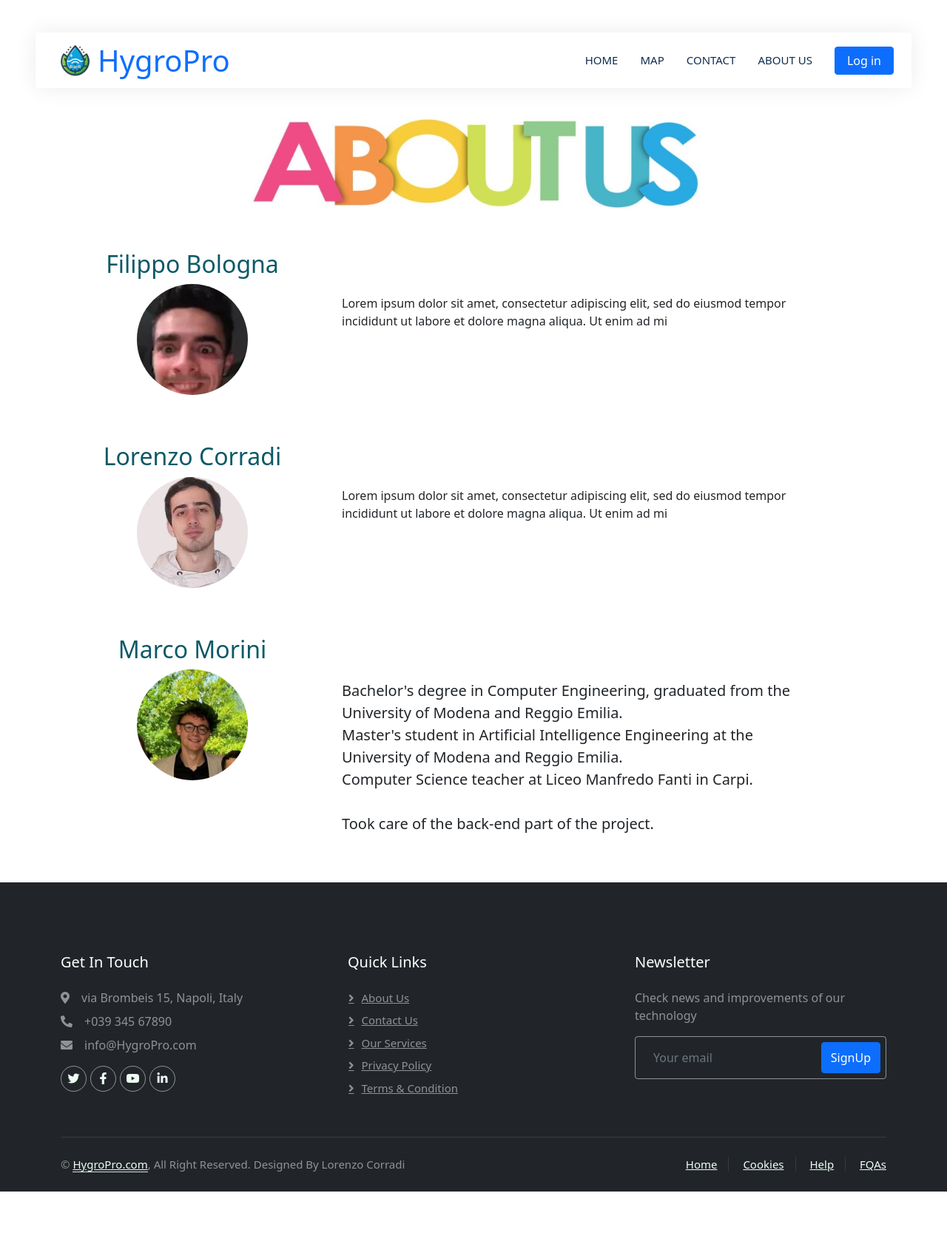
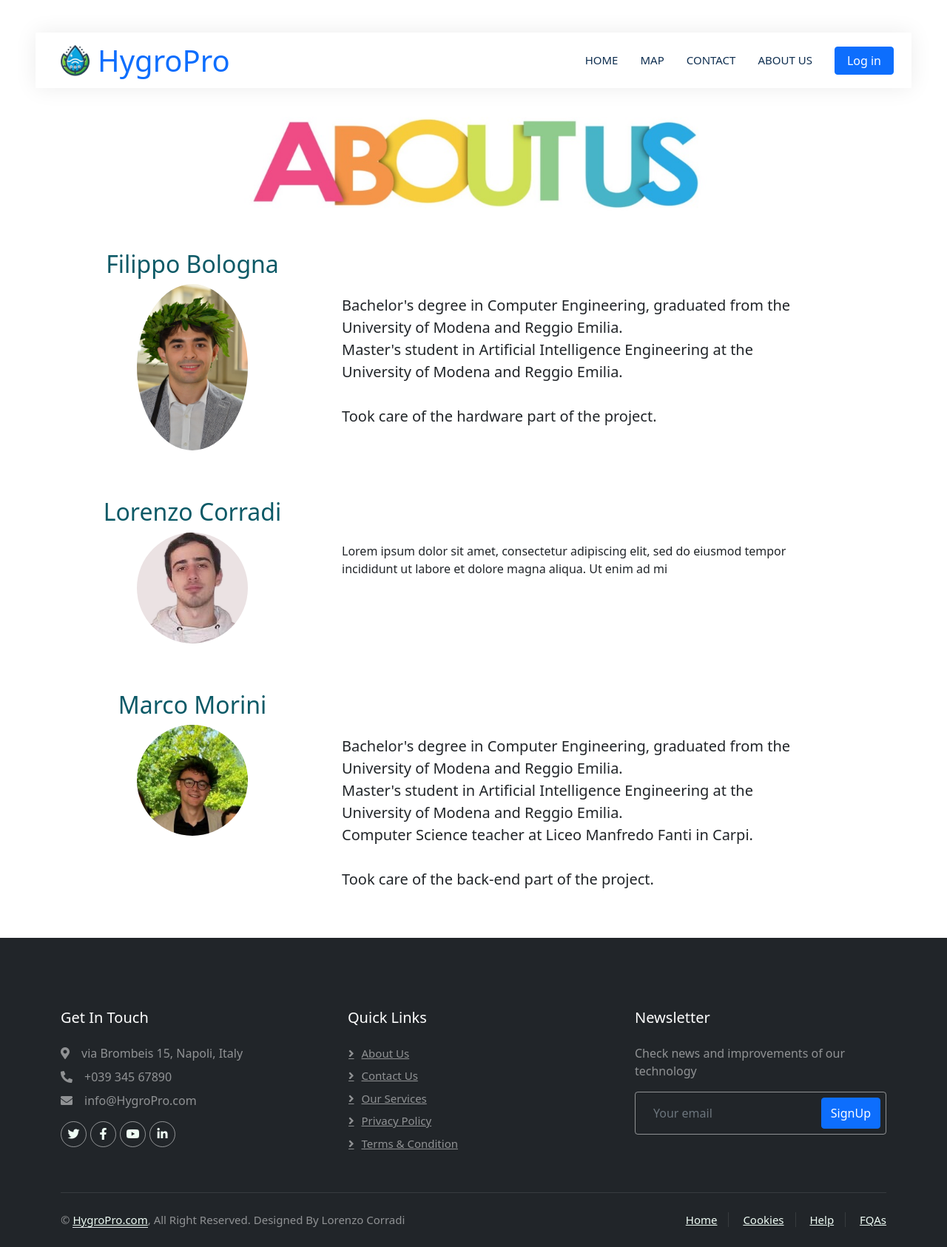
Before and after one commit to FilHyppo/IoT_2023, a Django app: template IoTWebsiteREST/djangoproject/website/templates/about.html in a window 1280 px wide. Shown: the part 25-1711 px from the top of the page at 74% size. Before the commit the page ends 1636 px from the top, so only its background shows below. Run offline with Django 4.2, Linux system fonts and the light colour scheme; the template is opened without the code that fills it, so the values that code supplies are empty; some libraries are stand-ins or nearby versions.

Commit message:
Progetto finito pt.2

```diff
--- a/IoTWebsiteREST/djangoproject/website/templates/about.html
+++ b/IoTWebsiteREST/djangoproject/website/templates/about.html
@@ -22,13 +22,16 @@
       <!-- Developer 3 -->
       <div class="col-lg-4 text-center flex-column">
         <h2 style="color: #0b5966;"> Filippo Bologna</h2>
-        <img src='{% static "img/fillo.webp" %}' alt="Developer 3" class="rounded-img mb-3">
+        <img src='{% static "img/fillo.jpg" %}' alt="Developer 3" class="rounded-img mb-3">
       </div>
-      <div class="col-lg-7  flex-column" style="margin-top: 60px;">
-        <p>
-        Lorem ipsum dolor sit amet, consectetur adipiscing elit, sed do eiusmod tempor incididunt ut labore et dolore magna aliqua. Ut enim ad mi
-        </p>
-      </div>
+      <div class="col-lg-7  flex-column" style="margin-top: 60px; font-size: 20px;">
+      <p>
+      Bachelor's degree in Computer Engineering, graduated from the University of Modena and Reggio Emilia.<br>
+      Master's student in Artificial Intelligence Engineering at the University of Modena and Reggio Emilia.<br>
+        <br>
+      Took care of the hardware part of the project.
+      </p>
+    </div>
     </div>
 </section>
 <section class="container my-5 animated fadeIn" >
```
Also changed, not shown: IoTWebsiteREST/djangoproject/website/static/img/fillo.JPG (added), 1 other file.
